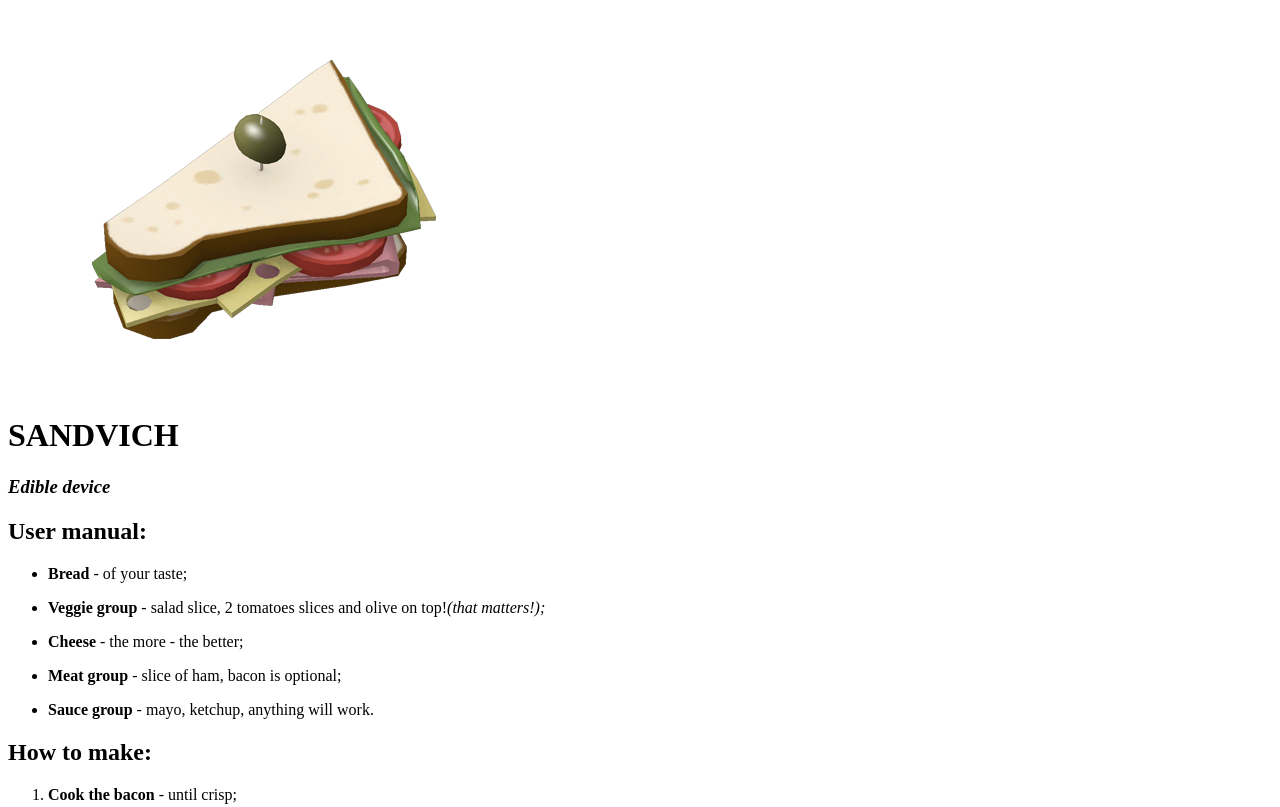
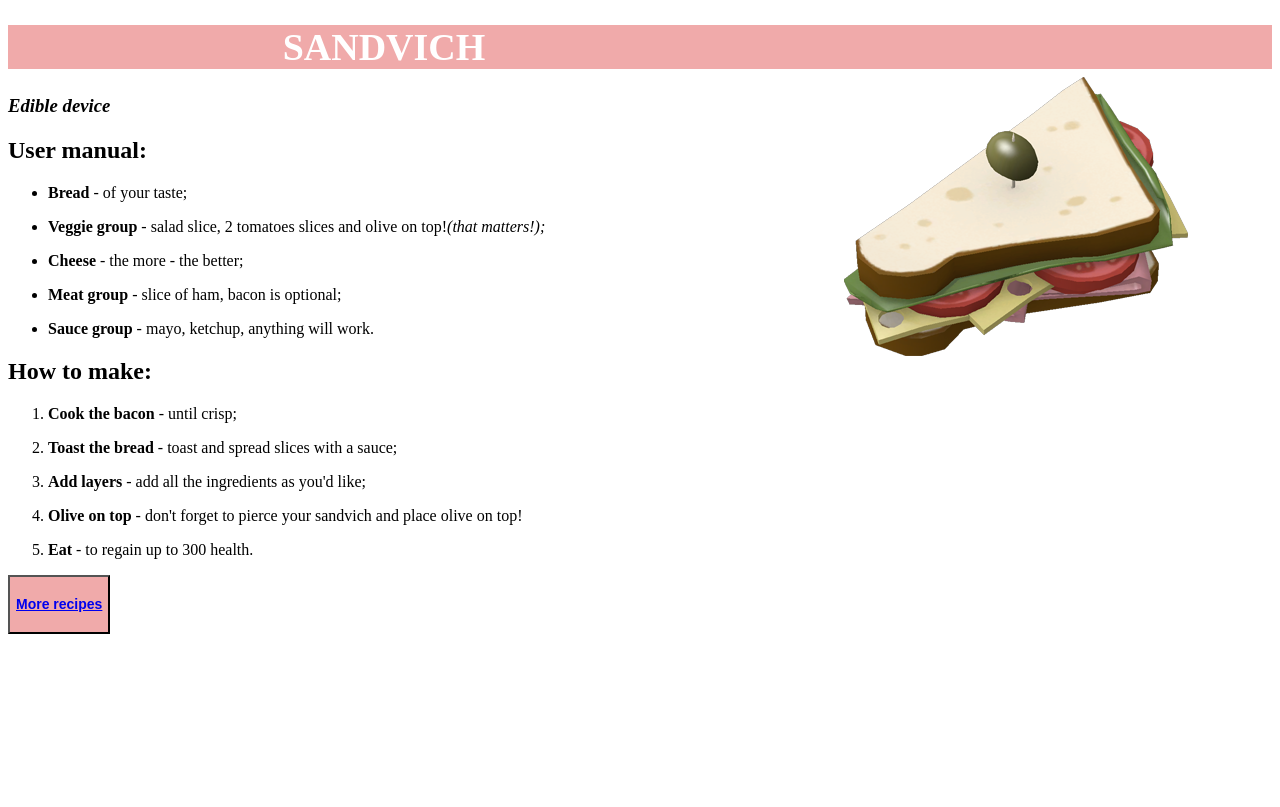
Before and after one commit to BabyShamb1e/tf2_recipes, a plain HTML site: page recipes/sandwich.html in a window 1280 px wide. Shown: the top 807 px of the page. Drawn offline with Linux system fonts and the light colour scheme.

Commit message:
added some css impr

```diff
--- a/recipes/sandwich.html
+++ b/recipes/sandwich.html
@@ -3,10 +3,11 @@
 <head>
     <meta charset="UTF-8">
     <title>Sandvich</title>
+    <link rel="stylesheet" href="../style.css">
 </head>
 <body>
-   <img src="../img/sandwich.png" alt="sandwich, a pile of ingredients">
-   <h1>SANDVICH</h1>
+   <img align="right" src="../img/sandwich.png" alt="sandwich, a pile of ingredients">
+   <h1 class="header">SANDVICH</h1>
    <h3><em>Edible device</em></h3>
    <h2>User manual:</h2>
    <ul>
@@ -24,6 +25,6 @@
         <li><p><strong>Olive on top</strong> - don't forget to pierce your sandvich and place olive on top!
         <li><p><strong>Eat</strong> - to regain up to 300 health.</p></li>
     </ol>
-   <a href="../index.html"> <h4>More recipes</h4></a>
+    <button class="button"><a href="../index.html"><h4>More recipes</h4></a></button>
 </body>
 </html>
--- /dev/null
+++ b/style.css
@@ -0,0 +1,12 @@
+
+.header{
+    color:#ffffff;
+    font-size: 38px;
+    background-color: rgb(240, 170, 170);
+    text-align: center;
+}
+.button{
+    color: white;
+    font-size: 14px;
+    background-color: rgb(240, 170, 170);
+}
```
Also changed, not shown: index.html (+1 -0 lines), recipes/fishcake.html (+5 -4 lines), recipes/steak.html (+4 -3 lines).
